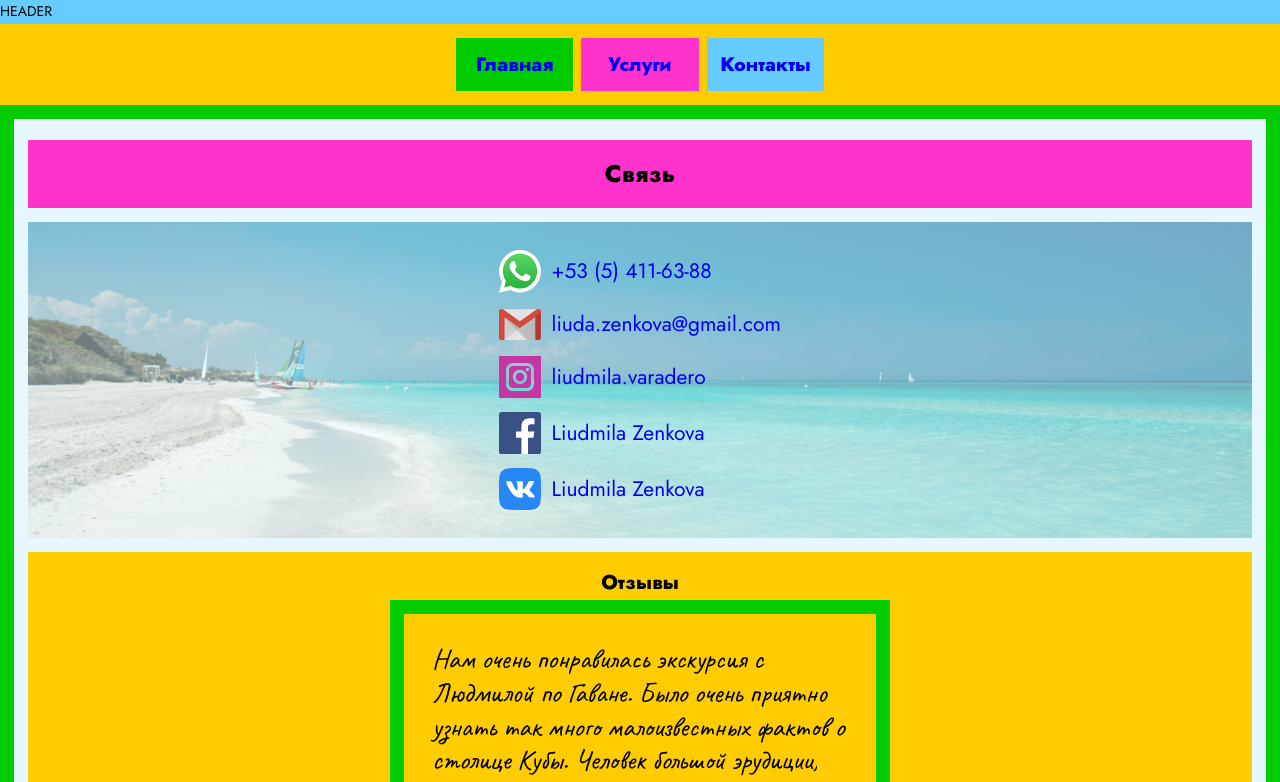
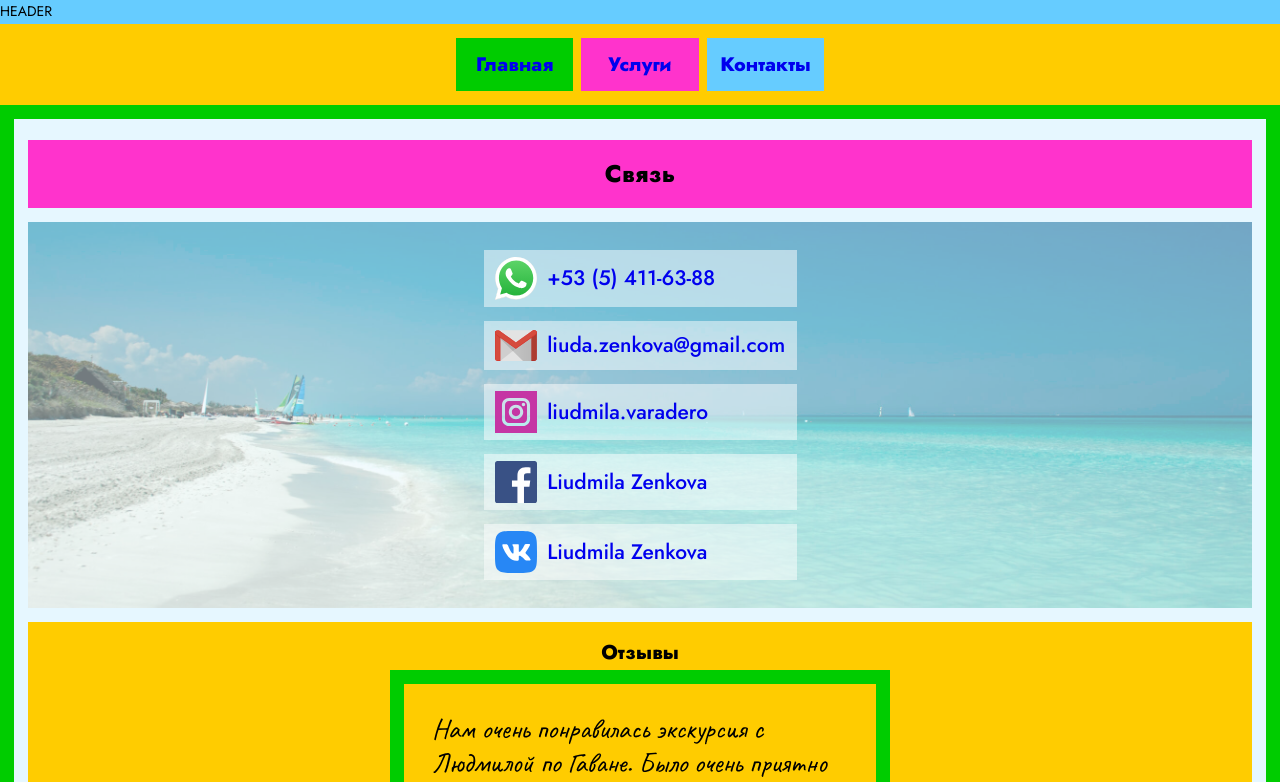
Before and after one commit to igoryen/zenkova, a React (Create React App) app: page /contacts in a window 1280 px wide. Shown: the top 782 px of the page. Built offline with nearby package versions, Linux system fonts and the light colour scheme.

Commit message:
Put every contact in semi-opaque white on p Contacts.

```diff
--- a/src/styles/Contacts/contacts.scss
+++ b/src/styles/Contacts/contacts.scss
@@ -9,6 +9,18 @@
     font-size: 1.5em;
     justify-content: flex-start;
     text-decoration: none;
+}
+
+.page__section {
+    &_f {
+        .part {
+            background: rgba(255, 255, 255, 0.5);
+            padding: 0.5em 0.8em;
+            a {
+                font-weight: 500;
+            }
+        }
+    }
 }
 
 // https://imagecompressor.com/
```
